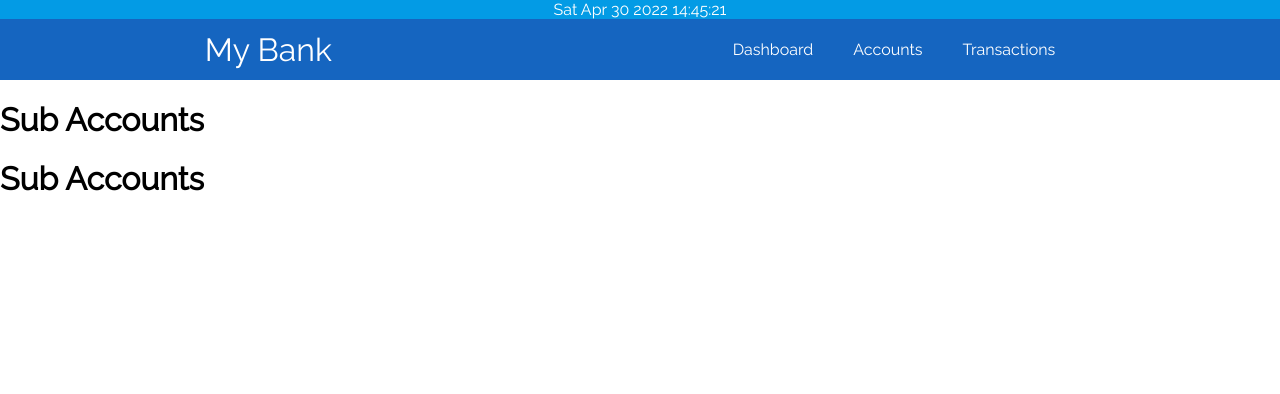
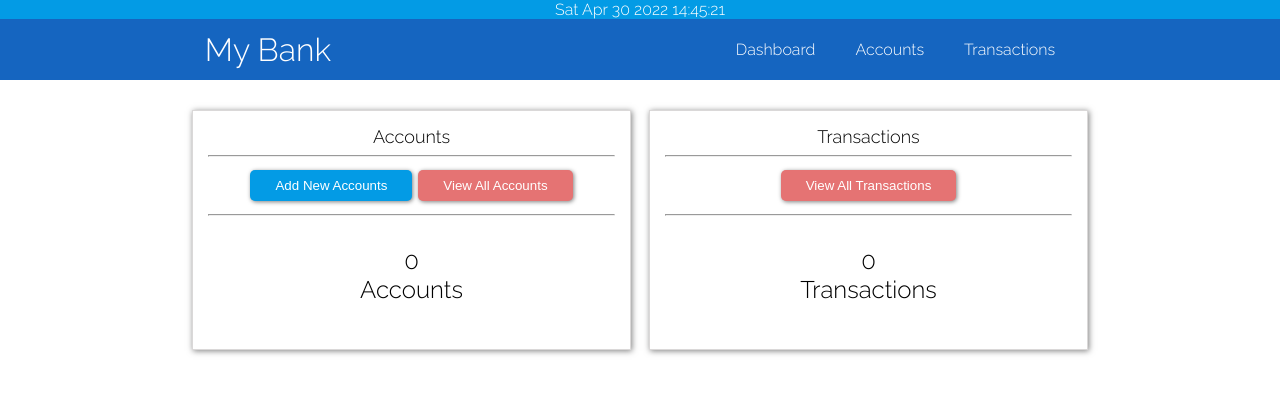
Before and after one commit to Ahtisham-Shakir/Saylani_Projects, a React (Create React App) app in the folder my-bank/: page / in a window 1280 px wide. Shown: the top 394 px of the page. Built offline with nearby package versions, Linux system fonts and the light colour scheme.

Commit message:
setup subAccounts and subTransactions component

```diff
--- a/my-bank/package.json
+++ b/my-bank/package.json
@@ -8,6 +8,7 @@
     "@testing-library/user-event": "^13.5.0",
     "react": "^18.1.0",
     "react-dom": "^18.1.0",
+    "react-icons": "^4.3.1",
     "react-scripts": "5.0.1",
     "web-vitals": "^2.1.4"
   },
--- a/my-bank/public/index.html
+++ b/my-bank/public/index.html
@@ -10,6 +10,8 @@
       content="Web site created using create-react-app"
     />
     <link rel="apple-touch-icon" href="%PUBLIC_URL%/logo192.png" />
+    <!-- Font Awesome kit -->
+    <script src="https://kit.fontawesome.com/0628d6bd37.js" crossorigin="anonymous"></script>
     <!--
       manifest.json provides metadata used when your web app is installed on a
       user's mobile device or desktop. See https://developers.google.com/web/fundamentals/web-app-manifest/
@@ -39,7 +41,7 @@
       To begin the development, run `npm start` or `yarn start`.
       To create a production bundle, use `npm run build` or `yarn build`.
     -->
-    <!-- Font Awesome kit -->
     <script src="https://kit.fontawesome.com/0628d6bd37.js" crossorigin="anonymous"></script>
+
   </body>
 </html>
--- a/my-bank/src/components/subAccounts/SubAccounts.component.jsx
+++ b/my-bank/src/components/subAccounts/SubAccounts.component.jsx
@@ -1,11 +1,26 @@
 import React from "react";
 import './SubAccounts.styles.css';
+import { useGlobalContext } from "../../context";
 
-const SubAccounts = ()=>{
 
-return(
-<h1>Sub Accounts</h1>
-)
+const SubAccounts = () => {
+    const {accountsList} = useGlobalContext();
+
+    return (
+        <div className="container">
+            <h4>Accounts</h4>
+            <hr />
+            <div className="btn-container">
+                <button className="btn btn-primary">Add New Accounts</button>
+                <button className="btn btn-secondary">View All Accounts</button>
+            </div>
+            <hr />
+            <div className="info">
+                <h2>{accountsList.length}</h2>
+                <h2>Accounts</h2>
+            </div>
+        </div>
+    )
 }
 
 export default SubAccounts;
--- a/my-bank/src/components/subAccounts/SubAccounts.styles.css
+++ b/my-bank/src/components/subAccounts/SubAccounts.styles.css
@@ -0,0 +1,27 @@
+.container{
+    flex-basis: 49%;
+    text-align: center;
+    border: 1px solid rgb(218, 216, 216);
+    box-shadow: 1px 1px 6px rgba(0, 0, 0, 0.5);
+    padding: 0 15px 45px 15px;
+}
+
+h4{
+    font-weight: 300;
+    margin: 0px;
+    padding-top: 15px;
+    font-size: 18px;
+}
+
+.btn-container{
+    padding: 5px 0;
+}
+
+.info{
+    margin-top: 30px;
+}
+
+h2{
+    font-weight: 300;
+    margin: 0px;
+}
--- /dev/null
+++ b/my-bank/src/components/subTransactions/SubTransactions.component.jsx
@@ -0,0 +1,22 @@
+import React from "react";
+import { useGlobalContext } from "../../context";
+
+const SubTransactions = () => {
+    const {transactionList} = useGlobalContext();
+    return (
+        <div className="container">
+            <h4>Transactions</h4>
+            <hr />
+            <div className="btn-container">
+                <button className="btn btn-secondary">View All Transactions</button>
+            </div>
+            <hr />
+            <div className="info">
+                <h2>{transactionList.length}</h2>
+                <h2>Transactions</h2>
+            </div>
+        </div>
+    )
+}
+
+export default SubTransactions;
--- /dev/null
+++ b/my-bank/src/context.js
@@ -0,0 +1,20 @@
+import React, { useContext,useState } from "react";
+
+const AppContext = React.createContext();
+
+const AppProvider = ({children})=>{
+
+    const [accountsList, setAccountsList] = useState([]);
+    const [transactionList, setTransactionList] = useState([]);
+
+    return <AppContext.Provider value={{
+        accountsList,
+        transactionList,
+    }}>{children}</AppContext.Provider>
+}
+
+export const useGlobalContext = ()=>{
+   return useContext(AppContext);
+}
+
+export default AppProvider;
--- a/my-bank/src/index.css
+++ b/my-bank/src/index.css
@@ -1,4 +1,4 @@
-@import url('https://fonts.googleapis.com/css2?family=Raleway&display=swap');
+@import url('https://fonts.googleapis.com/css2?family=Raleway:wght@300&display=swap');
 
 *{
   box-sizing: border-box;
@@ -8,3 +8,28 @@ body{
   font-family: "Raleway",sans-serif;
   margin: 0;
 }
+
+/* General Button */
+.btn{
+  color: white;
+  padding: 8px 25px;
+  margin: 0 3px;
+  border: none;
+  border-radius: 5px;
+  cursor: pointer;
+  box-shadow: 1px 1px 4px rgba(0, 0, 0, 0.5);
+  transition: .5s;
+}
+.btn:hover{
+  box-shadow: 0px 5px 15px rgba(0, 0, 0, 0.5);
+}
+
+/* Blue background Button */
+.btn-primary{
+  background-color: #039be5;
+}
+
+/* orange background Button */
+.btn-secondary{
+background-color: #e57373;
+}
--- a/my-bank/src/index.js
+++ b/my-bank/src/index.js
@@ -2,12 +2,15 @@ import React from 'react';
 import ReactDOM from 'react-dom/client';
 import './index.css';
 import App from './App';
+import AppProvider from './context';
 import reportWebVitals from './reportWebVitals';
 
 const root = ReactDOM.createRoot(document.getElementById('root'));
 root.render(
   <React.StrictMode>
+    <AppProvider>
     <App />
+    </AppProvider>
   </React.StrictMode>
 );
 
--- a/my-bank/src/pages/home/Dashboard.jsx
+++ b/my-bank/src/pages/home/Dashboard.jsx
@@ -1,13 +1,17 @@
 import React from "react";
+import './Dashboard.styles.css'
 import Navbar from "../../components/navbar/Navbar.component";
 import SubAccounts from "../../components/subAccounts/SubAccounts.component";
+import SubTransactions from "../../components/subTransactions/SubTransactions.component";
 
 const Dashboard = () => {
     return (
         <>
         <Navbar />
+        <div className="section-center">
         <SubAccounts/>
-        <SubAccounts/>
+        <SubTransactions/>
+        </div>
         </>
     )
 }
--- a/my-bank/src/pages/home/Dashboard.styles.css
+++ b/my-bank/src/pages/home/Dashboard.styles.css
@@ -0,0 +1,7 @@
+.section-center{
+    width: 70%;
+    margin: 0 auto;
+    display: flex;
+    justify-content: space-between;
+    padding-top: 30px;
+}
```
Also changed, not shown: my-bank/src/logo.svg (deleted), 1 other file (tests, documents, lock files or other folders).
